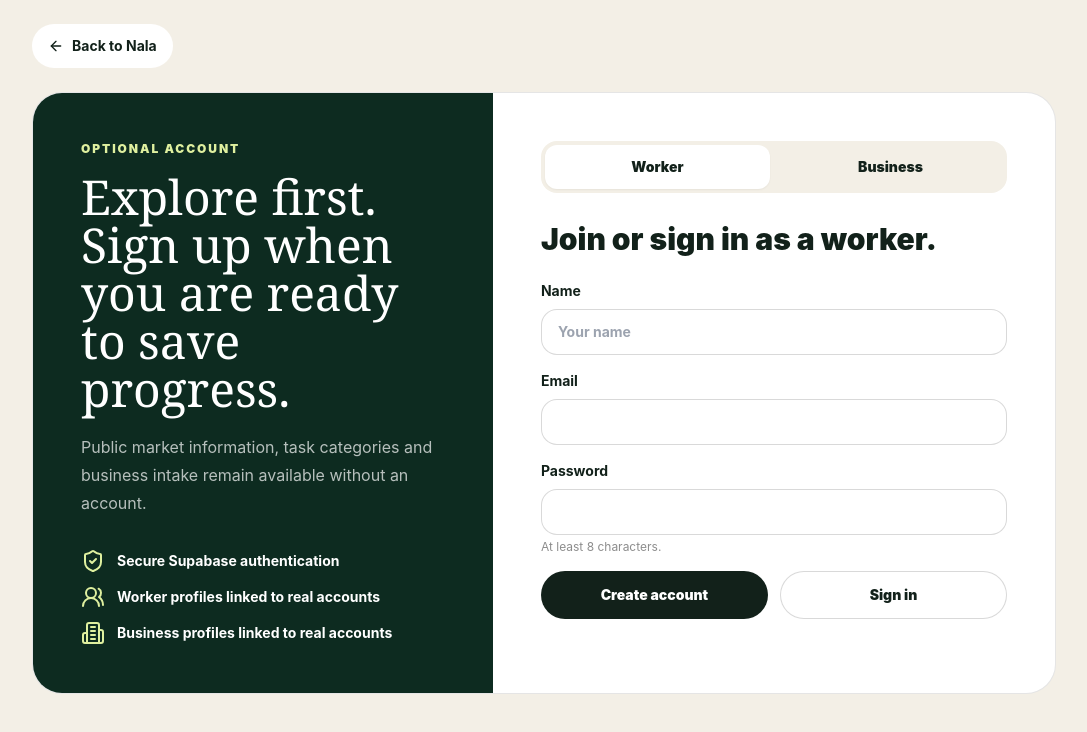
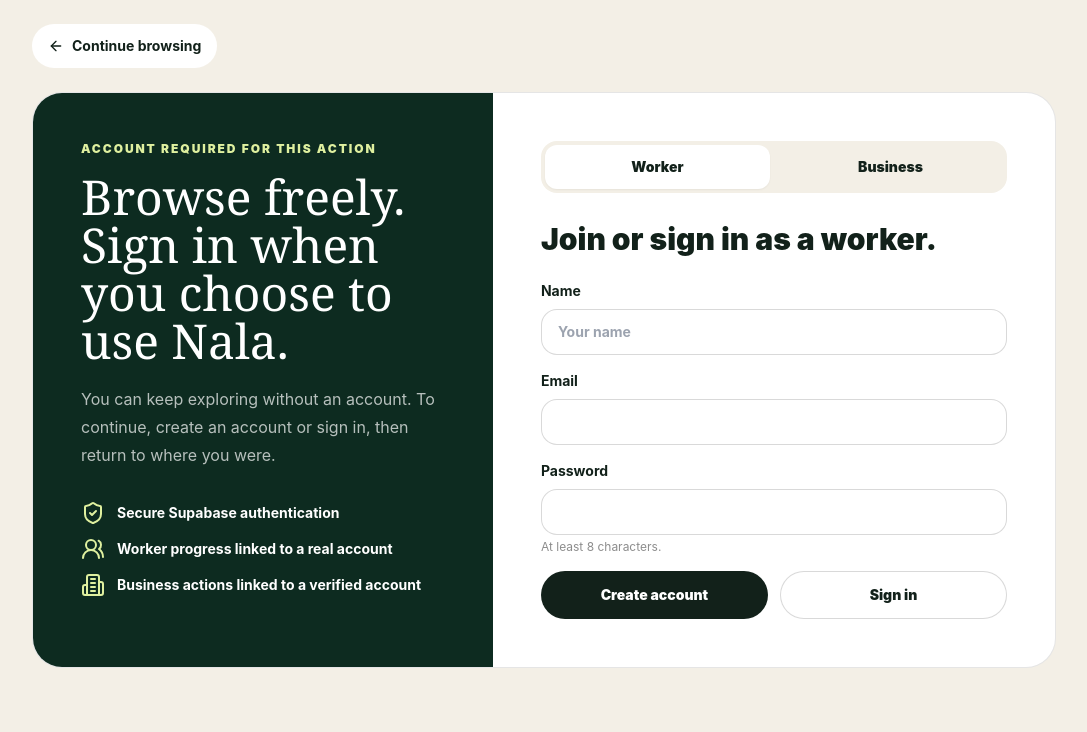
Before and after one commit to Buttercode-systems/Nala, a Next.js app: page /auth in a window 1280 px wide. Shown: the top 732 px of the page, without its empty margins (96-1183 px from the left). Built offline with nearby package versions, Linux system fonts and the light colour scheme; no server answers.

Commit message:
Preserve intended action through optional authentication

```diff
--- a/src/app/auth/page.tsx
+++ b/src/app/auth/page.tsx
@@ -2,31 +2,34 @@
 import {ArrowLeft,Building2,ShieldCheck,UsersRound} from "lucide-react";
 import {authenticate} from "./actions";
 
-type Props={searchParams:Promise<{role?:string;error?:string;message?:string}>};
+type Props={searchParams:Promise<{role?:string;error?:string;message?:string;next?:string;intent?:string}>};
 
 export default async function AuthPage({searchParams}:Props){
  const params=await searchParams;
  const role=params.role==="business"?"business":"worker";
- return <main className="min-h-screen bg-[#f3efe6] px-4 py-6 text-[#12211a] sm:px-6 lg:px-8">
+ const next=params.next?.startsWith("/")?params.next:`/${role}`;
+ const intent=params.intent||"continue";
+ const query=(targetRole:string)=>`/auth?role=${targetRole}&next=${encodeURIComponent(next)}&intent=${encodeURIComponent(intent)}`;
+ return <main className="min-h-[100svh] bg-[#f3efe6] px-4 py-6 text-[#12211a] sm:px-6 lg:px-8">
   <div className="mx-auto max-w-5xl">
-   <Link href="/" className="inline-flex min-h-11 items-center gap-2 rounded-full bg-white px-4 text-sm font-bold"><ArrowLeft size={16}/>Back to Nala</Link>
+   <Link href={next} className="inline-flex min-h-11 items-center gap-2 rounded-full bg-white px-4 text-sm font-bold"><ArrowLeft size={16}/>Continue browsing</Link>
    <div className="mt-6 grid overflow-hidden rounded-[30px] border border-black/10 bg-white lg:grid-cols-[.9fr_1.1fr]">
     <section className="bg-[#0d2b20] p-6 text-white sm:p-9 lg:p-12">
-     <p className="text-xs font-black tracking-[.16em] text-[#dff09f]">OPTIONAL ACCOUNT</p>
-     <h1 className="mt-4 font-serif text-4xl leading-tight sm:text-5xl">Explore first. Sign up when you are ready to save progress.</h1>
-     <p className="mt-5 leading-7 text-white/70">Public market information, task categories and business intake remain available without an account.</p>
-     <div className="mt-8 space-y-3 text-sm font-bold"><p className="flex items-center gap-3"><ShieldCheck className="text-[#dff09f]"/>Secure Supabase authentication</p><p className="flex items-center gap-3"><UsersRound className="text-[#dff09f]"/>Worker profiles linked to real accounts</p><p className="flex items-center gap-3"><Building2 className="text-[#dff09f]"/>Business profiles linked to real accounts</p></div>
+     <p className="text-xs font-black tracking-[.16em] text-[#dff09f]">ACCOUNT REQUIRED FOR THIS ACTION</p>
+     <h1 className="mt-4 font-serif text-4xl leading-tight sm:text-5xl">Browse freely. Sign in when you choose to use Nala.</h1>
+     <p className="mt-5 leading-7 text-white/70">You can keep exploring without an account. To {intent.toLowerCase()}, create an account or sign in, then return to where you were.</p>
+     <div className="mt-8 space-y-3 text-sm font-bold"><p className="flex items-center gap-3"><ShieldCheck className="text-[#dff09f]"/>Secure Supabase authentication</p><p className="flex items-center gap-3"><UsersRound className="text-[#dff09f]"/>Worker progress linked to a real account</p><p className="flex items-center gap-3"><Building2 className="text-[#dff09f]"/>Business actions linked to a verified account</p></div>
     </section>
     <section className="p-6 sm:p-9 lg:p-12">
      <div className="grid grid-cols-2 gap-2 rounded-2xl bg-[#f3efe6] p-1">
-      <Link href="/auth?role=worker" className={`rounded-xl px-4 py-3 text-center text-sm font-black ${role==="worker"?"bg-white shadow-sm":""}`}>Worker</Link>
-      <Link href="/auth?role=business" className={`rounded-xl px-4 py-3 text-center text-sm font-black ${role==="business"?"bg-white shadow-sm":""}`}>Business</Link>
+      <Link href={query("worker")} className={`rounded-xl px-4 py-3 text-center text-sm font-black ${role==="worker"?"bg-white shadow-sm":""}`}>Worker</Link>
+      <Link href={query("business")} className={`rounded-xl px-4 py-3 text-center text-sm font-black ${role==="business"?"bg-white shadow-sm":""}`}>Business</Link>
      </div>
      <h2 className="mt-7 text-3xl font-black">Join or sign in as a {role}.</h2>
      {params.error?<p className="mt-4 rounded-2xl bg-[#fde8e2] p-4 text-sm font-bold text-[#8b351f]">{params.error}</p>:null}
      {params.message?<p className="mt-4 rounded-2xl bg-[#eaf4df] p-4 text-sm font-bold text-[#1d513b]">{params.message}</p>:null}
      <form action={authenticate} className="mt-6 space-y-4">
-      <input type="hidden" name="role" value={role}/>
+      <input type="hidden" name="role" value={role}/><input type="hidden" name="next" value={next}/><input type="hidden" name="intent" value={intent}/>
       <label className="block text-sm font-bold">Name <input name="displayName" autoComplete="name" className="mt-2 w-full rounded-2xl border border-black/15 px-4 py-3 outline-none focus:border-[#1d513b]" placeholder={role==="business"?"Business or owner name":"Your name"}/></label>
       <label className="block text-sm font-bold">Email <input required name="email" type="email" autoComplete="email" className="mt-2 w-full rounded-2xl border border-black/15 px-4 py-3 outline-none focus:border-[#1d513b]"/></label>
       <label className="block text-sm font-bold">Password <input required minLength={8} name="password" type="password" autoComplete="current-password" className="mt-2 w-full rounded-2xl border border-black/15 px-4 py-3 outline-none focus:border-[#1d513b]"/><span className="mt-1 block text-xs font-normal text-black/45">At least 8 characters.</span></label>
```
